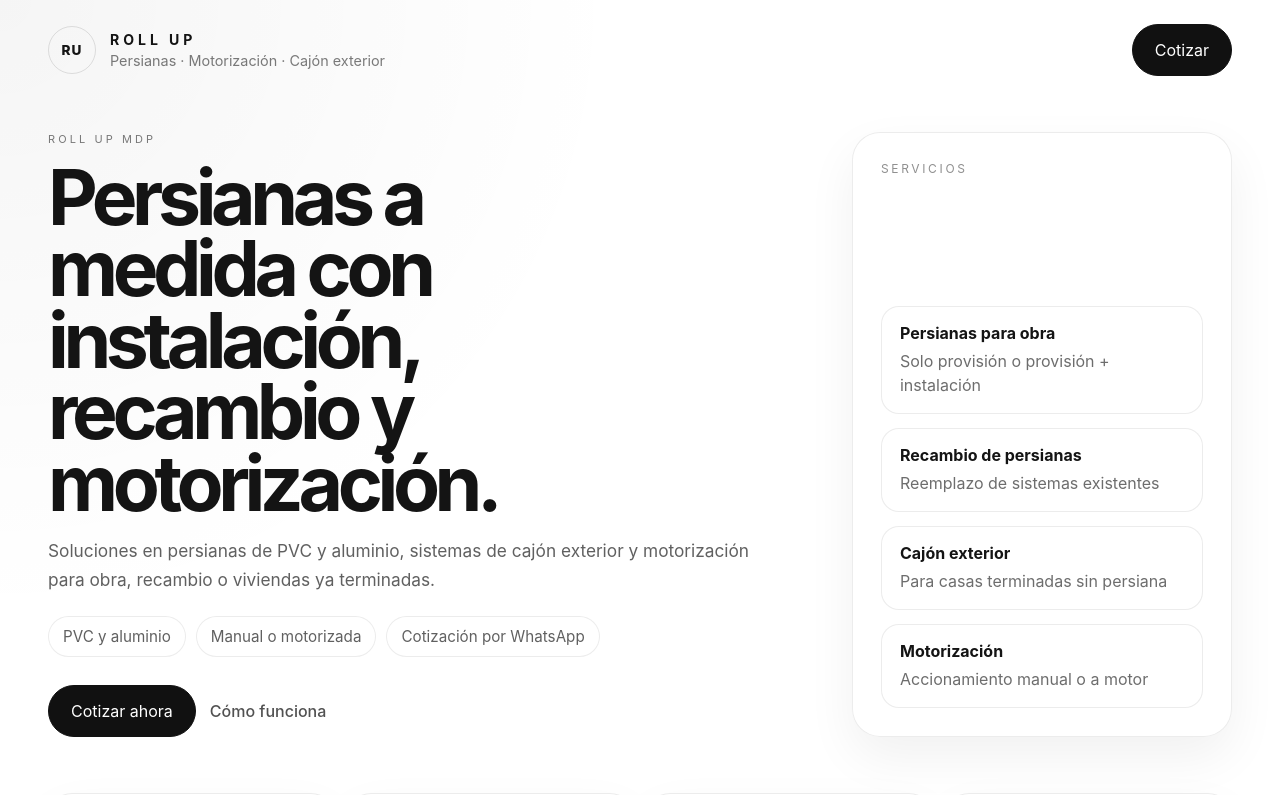
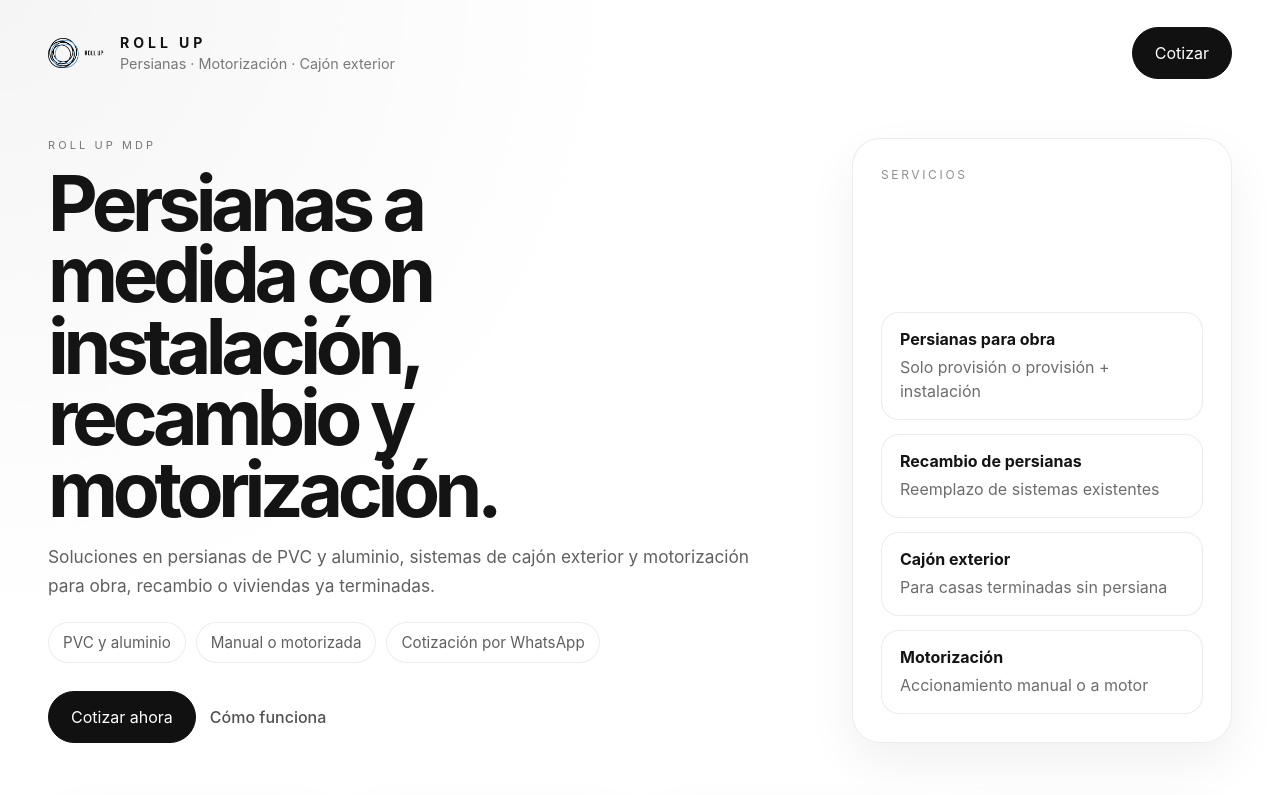
Before and after one commit to amirgeek/persianas-cotizador, a React (Vite) app: page / in a window 1280 px wide. Shown: the top 795 px of the page. Built offline with nearby package versions, Linux system fonts and the light colour scheme.

Commit message:
Add Roll Up logo to landing

```diff
--- a/src/App.jsx
+++ b/src/App.jsx
@@ -171,7 +171,7 @@ function App() {
     <div className="page-shell">
       <header className="topbar">
         <div className="brand-wrap">
-          <div className="brand-mark">RU</div>
+          <img src="/roll-up.png" alt="Roll Up" className="brand-logo" />
           <div>
             <div className="brand">ROLL UP</div>
             <div className="brand-sub">Persianas · Motorización · Cajón exterior</div>
--- a/src/styles.css
+++ b/src/styles.css
@@ -38,16 +38,11 @@ button { cursor: pointer; }
   gap: 14px;
 }
 
-.brand-mark {
-  width: 48px;
-  height: 48px;
-  border-radius: 999px;
-  border: 1px solid rgba(20,20,20,0.12);
-  display: grid;
-  place-items: center;
-  font-size: 0.85rem;
-  font-weight: 800;
-  letter-spacing: 0.08em;
+.brand-logo {
+  width: 58px;
+  height: 58px;
+  object-fit: contain;
+  display: block;
 }
 
 .brand {
```
Also changed, not shown: public/roll-up.png (added).
